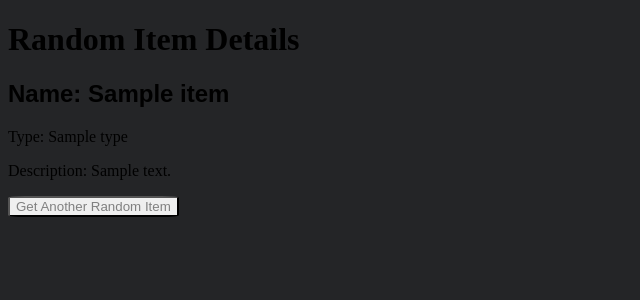
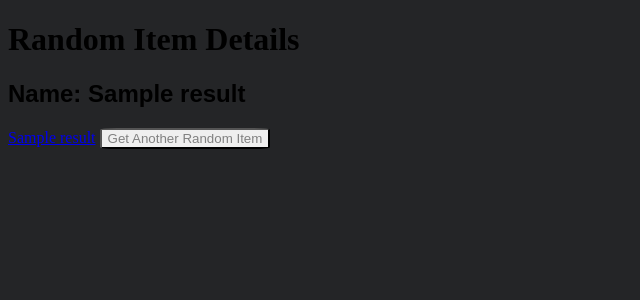
Before and after one commit to 12cmorrison12/Capstone-1, a Flask app: page /random_item in a window 1280 px wide. Shown: the top 300 px of the page, without its empty margins (0-640 px from the left). Run offline with Flask 3, Linux system fonts and the light colour scheme; a database or web service that is not in the repository returns one stand-in record (values such as "Sample title"); data that the repository does not hold is empty.

Commit message:
fixing item template

```diff
--- a/app.py
+++ b/app.py
@@ -10,7 +10,7 @@ def get_random_item():
     # Get a random item from the D&D 5e API
     response = requests.get(API_ENDPOINT)
     data = response.json()
-    return data
+    return data.results[0]
 
 @app.route("/")
 def index():
--- a/templates/random_item.html
+++ b/templates/random_item.html
@@ -10,8 +10,7 @@
 <body>
     <h1>Random Item Details</h1>
     <h2>Name: {{ item['name'] }}</h2>
-    <p>Type: {{ item['type'] }}</p>
-    <p>Description: {{ item['desc'] }}</p>
+    <a href="{{ item['url'] }}" target="_blank">{{ item['name'] }}</a>
     <!-- Add more details based on the API response -->
     <a href="{{ url_for('random_item') }}"><button>Get Another Random Item</button></a>
 </body>
```
